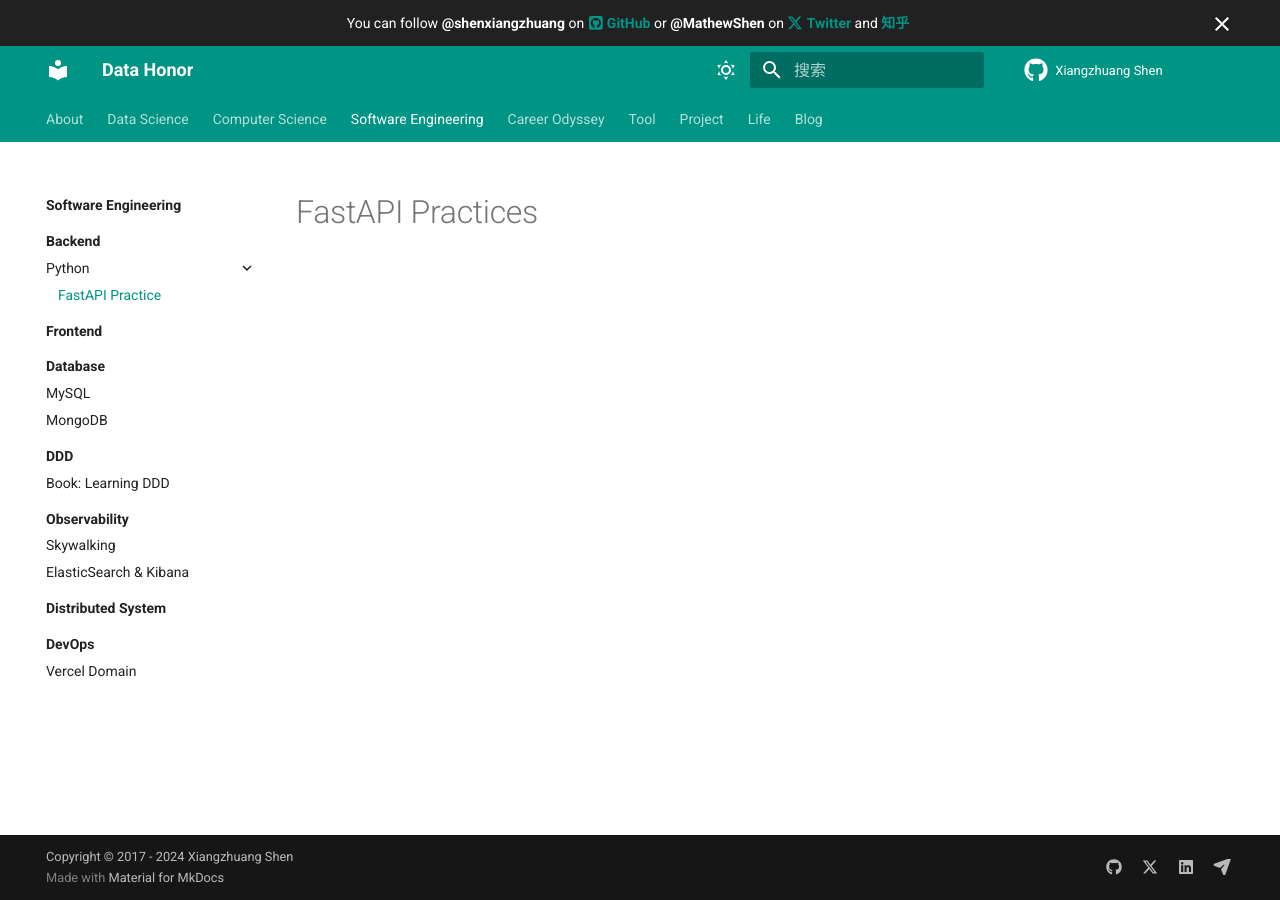
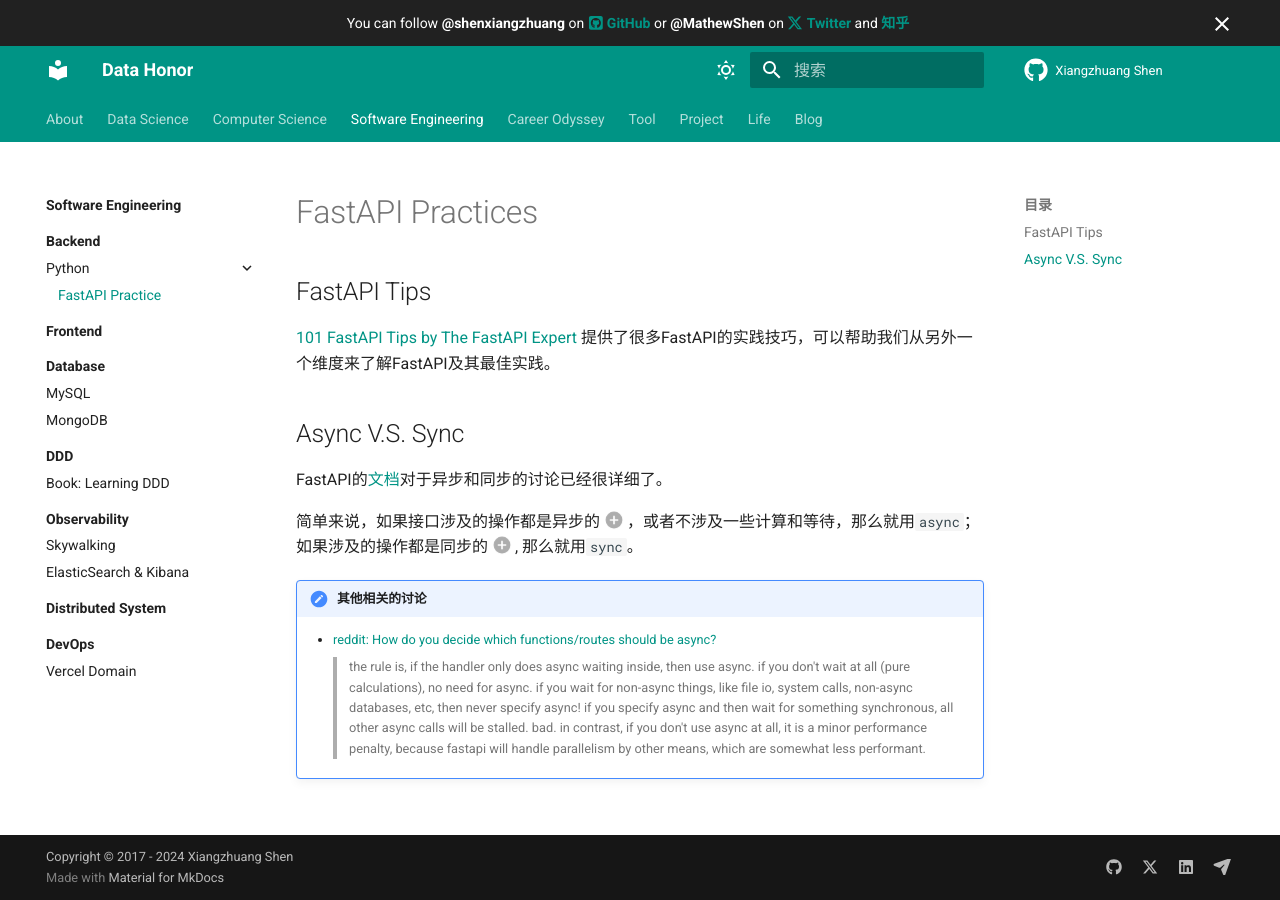
Before and after one commit to shenxiangzhuang/shenxiangzhuang.github.io, an MkDocs documentation site: the page built from docs/se/backend/python/fastapi.md, in a window 1280 px wide. Built offline with MkDocs 1.6.1 and Material for MkDocs 9.7.7, drawn with Linux system fonts in a browser that asks for light colours; comment, search, counter and statistics services are not loaded.

Commit message:
add: fastapi practices (#145)

```diff
--- a/docs/se/backend/python/fastapi.md
+++ b/docs/se/backend/python/fastapi.md
@@ -1 +1,23 @@
 # FastAPI Practices
+
+## FastAPI Tips
+[101 FastAPI Tips by The FastAPI Expert](https://github.com/Kludex/fastapi-tips)
+提供了很多FastAPI的实践技巧，可以帮助我们从另外一个维度来了解FastAPI及其最佳实践。
+
+## Async V.S. Sync
+FastAPI的[文档](https://fastapi.tiangolo.com/async)对于异步和同步的讨论已经很详细了。
+
+简单来说，如果接口涉及的操作都是异步的(1)，或者不涉及一些计算和等待，那么就用`async`；
+如果涉及的操作都是同步的(2), 那么就用`sync`。
+{ .annotate }
+
+1. 比如异步的数据库操作(async redis等)，异步的网络请求等，这些请求都不会阻塞当前的线程。
+2. 比如一些计算，同步的数据库操作，网络请求等，这些请求都会阻塞当前的线程。
+
+
+!!! note "其他相关的讨论"
+
+    - [reddit: How do you decide which functions/routes should be async?](https://www.reddit.com/r/FastAPI/comments/18c66xt/how_do_you_decide_which_functionsroutes_should_be/)
+      >the rule is, if the handler only does async waiting inside, then use async. if you don't wait at all (pure calculations), no need for async. if you wait for non-async things, like file io, system calls, non-async databases, etc, then never specify async!
+      >if you specify async and then wait for something synchronous, all other async calls will be stalled. bad.
+      >in contrast, if you don't use async at all, it is a minor performance penalty, because fastapi will handle parallelism by other means, which are somewhat less performant.
```
Also changed, not shown: docs/assets/git-committers/page-authors.json (+1 -1 lines).
